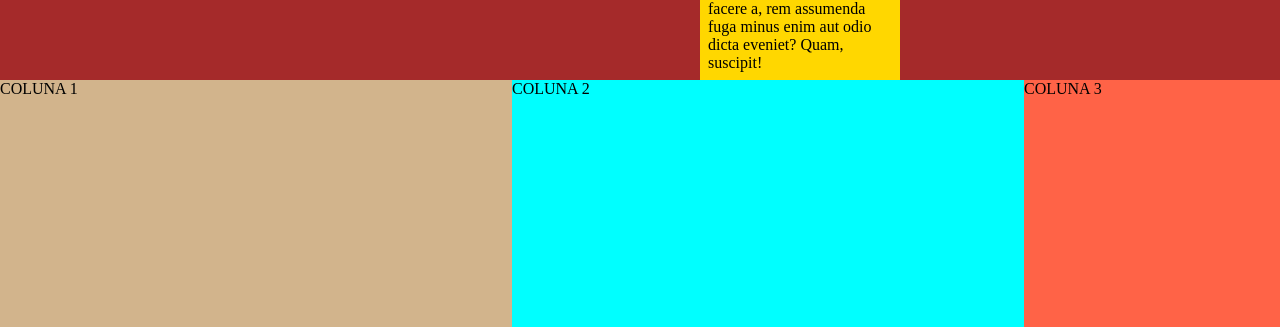
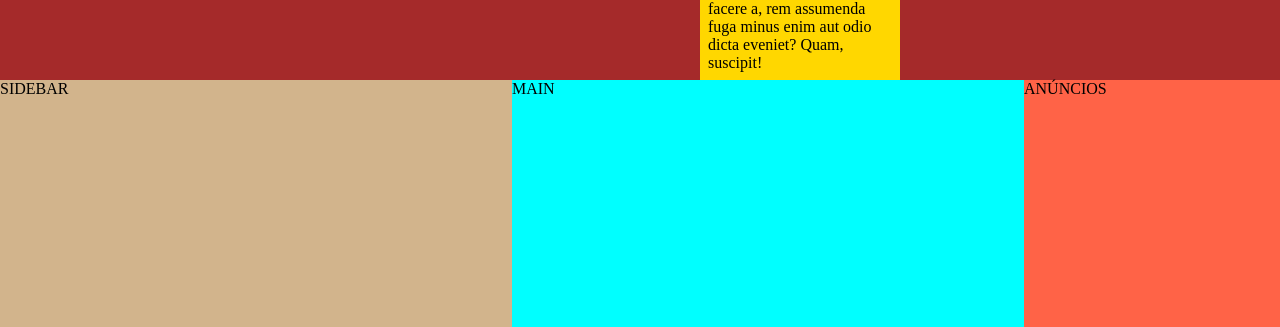
Before and after one commit to danielcardoso-dev/estudando-css, a plain HTML site: page aula-050723/flexbox/index.html in a window 1280 px wide. Shown: the part 520-847 px from the top of the page. Drawn offline with Linux system fonts and the light colour scheme.

Commit message:
flexbox atualizado

```diff
--- a/aula-050723/flexbox/index.html
+++ b/aula-050723/flexbox/index.html
@@ -37,8 +37,8 @@
         </div>
     </body>
     <div class="container-2">
-        <div class="coluna-1">COLUNA 1</div>
-        <div class="coluna-2">COLUNA 2</div>
-        <div class="coluna-3">COLUNA 3</div>
+        <div class="coluna-1">SIDEBAR</div>
+        <div class="coluna-2">MAIN</div>
+        <div class="coluna-3">ANÚNCIOS</div>
     </div>
 </html>
```
